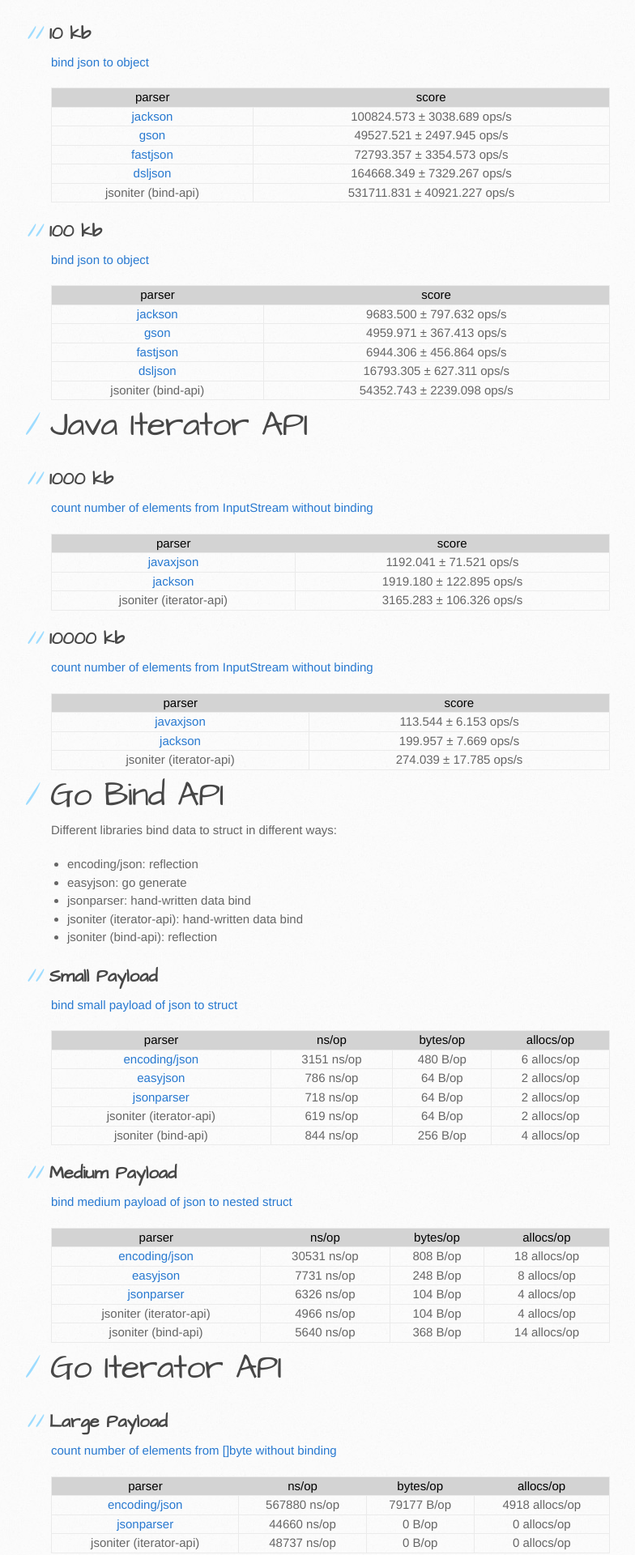
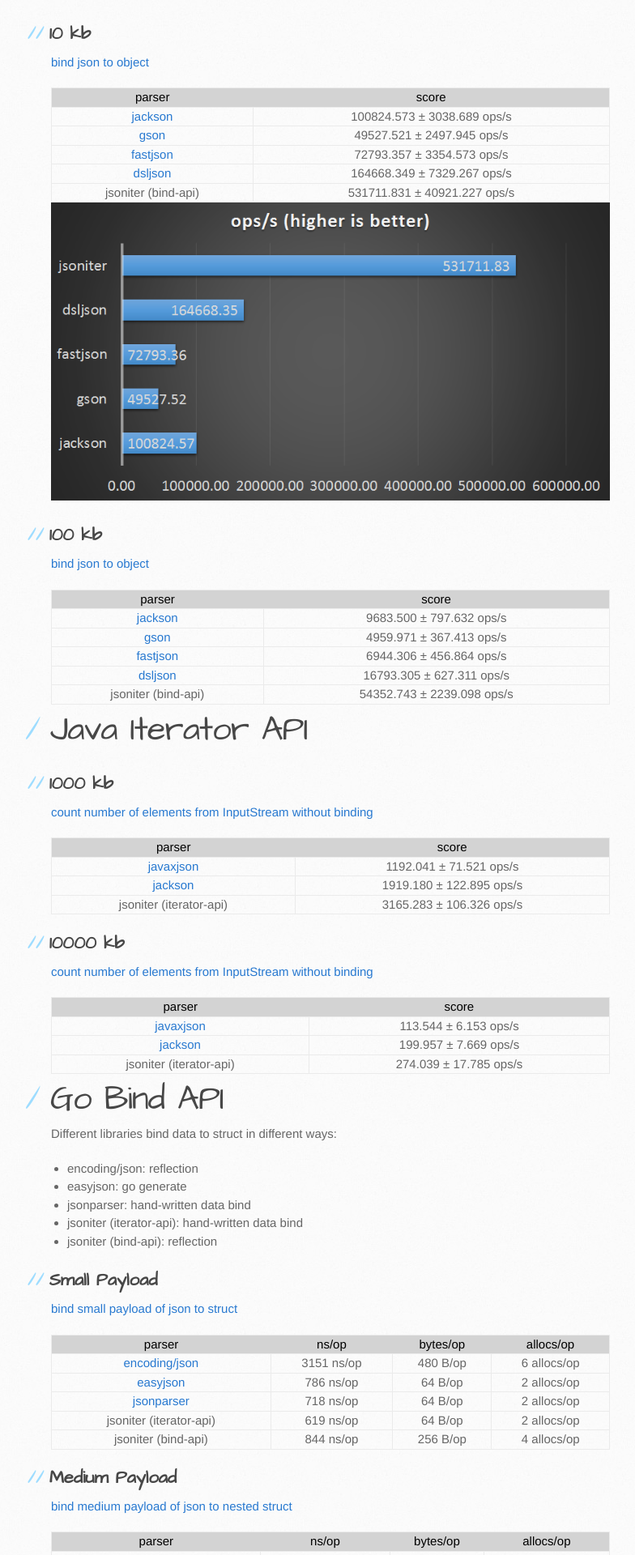
Before and after one commit to json-iterator/json-iterator.github.io, a Jekyll site: the page built from benchmark.md, in a window 1280 px wide. Shown: the part 1656-3576 px from the top of the page at 81% size, without its empty margins (107-891 px from the left). Built offline with Jekyll 4.4.1, drawn with Linux system fonts in a browser that asks for light colours.

Commit message:
Update benchmark.md

```diff
--- a/benchmark.md
+++ b/benchmark.md
@@ -48,6 +48,8 @@
 | [fastjson] | 72793.357 ± 3354.573  ops/s |
 | [dsljson]  | 164668.349 ±  7329.267  ops/s |
 | jsoniter (bind-api) | 531711.831 ± 40921.227  ops/s |
+
+![java10](/benchmarks/java10.png)
 
 ## 100 kb
 
```
